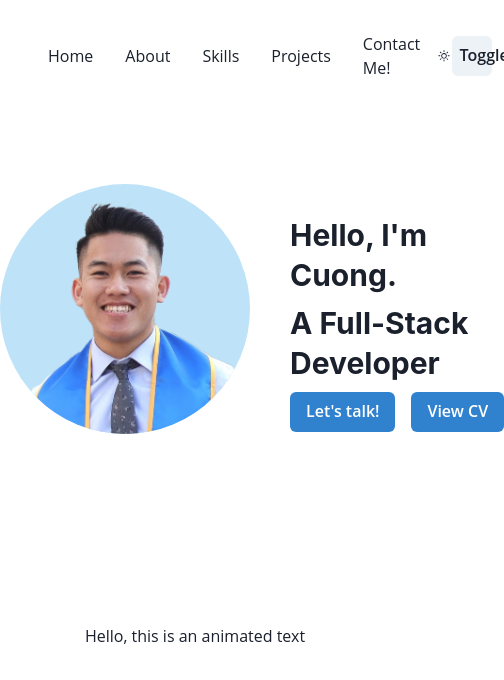
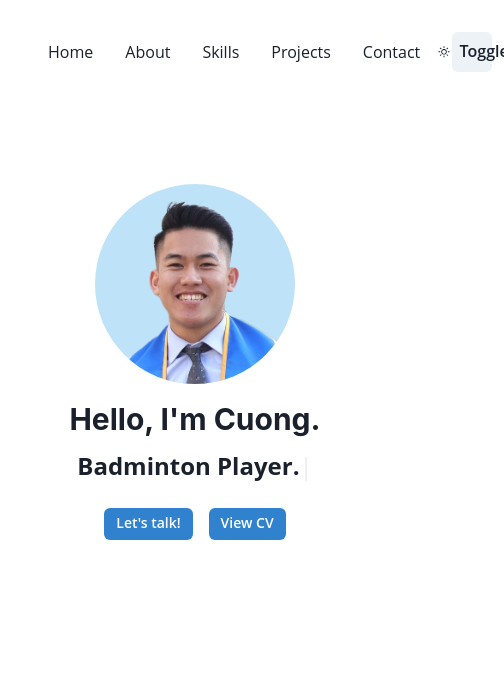
Before and after one commit to cuonglyy/portfolio-website, a React (Create React App) app: page / in a window 390 px wide. Shown: the top 680 px of the page, 504 px wide, since content can reach past the window. Built offline with nearby package versions, Linux system fonts and the light colour scheme.

Commit message:
Added styles.css and finished responsive header

```diff
--- a/package.json
+++ b/package.json
@@ -15,6 +15,8 @@
     "react-dom": "^18.2.0",
     "react-icons": "^4.4.0",
     "react-scripts": "5.0.1",
+    "react-type-animation": "^2.1.1",
+    "react-typed": "^1.2.0",
     "web-vitals": "^2.1.4"
   },
   "scripts": {
--- a/src/App.jsx
+++ b/src/App.jsx
@@ -9,10 +9,7 @@ function App() {
   return (
     <>
       <NavBar />
-      <Box
-        as='main'
-        pt='6.5em'
-      >
+      <Box as='main' pt='6.5em'>
         <Home />
         <About />
       </Box>
--- a/src/components/About.jsx
+++ b/src/components/About.jsx
@@ -3,7 +3,7 @@ import {
   Container,
   Flex,
 } from '@chakra-ui/react'
-import AnimatedText from './AnimatedText'
+
 
 
 const About = () => {
@@ -12,10 +12,8 @@ const About = () => {
       p='5em 0'
       maxW='container.md'
     >
-      <Flex
-        justifyContent='center'
-      >
-        Hello, this is an animated text
+      <Flex justifyContent='center'>
+
       </Flex>
     </Container>
   )
--- a/src/components/AnimatedText.jsx
+++ /dev/null
@@ -1,12 +0,0 @@
-import React from 'react'
-
-const AnimatedText = ( {text} ) => {
-
-  return (
-    <div>
-
-    </div>
-  )
-}
-
-export default AnimatedText
--- a/src/components/Home/CTA.jsx
+++ b/src/components/Home/CTA.jsx
@@ -10,19 +10,24 @@ import {
 const CTA = (props) => {
   return (
     <Flex gap={4} {...props}>
-      <Button colorScheme='blue' size='md'>
+      <Button
+        colorScheme='blue'
+        size={['sm','md','md']}
+      >
         <Link
           href='#contact'
-          style={{'textDecoration':'none'}}
         >
           Let's talk!
         </Link>
       </Button>
 
-      <Button colorScheme='blue' size='md'>
+      <Button
+        colorScheme='blue'
+        size={['sm','md','md']}
+      >
         <Link
           target='_blank'
-          style={{'textDecoration':'none'}}
+          /* Make sure to upload resume on google drive and insert here */
           href={RESUME}
         >
           View CV
--- a/src/components/Home/Home.jsx
+++ b/src/components/Home/Home.jsx
@@ -5,8 +5,11 @@ import {
   Grid,
   Image,
   Box,
-  Heading
+  Heading,
+  Text,
+  GridItem
 } from '@chakra-ui/react'
+import Typed from 'react-typed'
 import ME from '../../assets/pic.png'
 import CTA from './CTA.jsx'
 
@@ -14,36 +17,69 @@ const Home = () => {
   return (
     <Container
       p='5em 0'
-      maxW='container.md'
+      maxW={['container.md', 'container.sm', 'container.md']}
     >
       <Grid
-        templateColumns='1fr 2fr'
-        gap={10}
+        templateColumns={['1.1fr', '1fr 1.2fr', '1fr 1.1fr']}
+        gap={[4, 6, 10]}
+        alignItems={['center' ,'center', 'center']}
+        justifyItems={['center', 'normal', 'normal']}
+      >
+        <GridItem
+          ml={['none', 'auto', 'auto']}
         >
           <Box
             bg='blue.100'
-          boxSize='250px'
+            boxSize={['200px', '200px', '250px']}
             overflow='hidden'
             borderRadius='full'
           >
             <Image
               src={ME}
               alt='Cuong Ly'
-            h='550px'
+              h={['500px', '500px' ,'550px']}
               objectFit='cover'
               objectPosition='40% 60%'
             />
           </Box>
-
+        </GridItem>
+        <GridItem
+          width='100%'
+        >
           <Flex
             flexDir='column'
-          p='2em 0'
-          gap={2}
+            p={['0', '2.5em 0', '2.5em 0']}
+            gap={[2, 1, 2]}
+            alignItems={['center', 'flex-start', 'flex-start']}
           >
-          <Heading size='xl'>Hello, I'm Cuong.</Heading>
-          <Heading size='xl'>A Full-Stack Developer</Heading>
-          <CTA marginTop='auto' />
+            <Heading
+              size={['xl' ,'xl', 'xl']}
+            >
+              Hello, I'm Cuong.
+              </Heading>
+            <Typed
+              strings={[
+                "Full-Stack Developer.",
+                "Software Engineer.",
+                "Badminton Player.",
+                "Cat and Dog Lover.",
+              ]}
+              typeSpeed={35}
+              backSpeed={25}
+              loop
+            >
+              <Text
+                as='span'
+                fontWeight='bold'
+                fontSize={['2xl' ,'2xl', '3xl']}
+              />
+            </Typed>
+            <CTA
+              pt={[4, 6, 8]}
+            />
           </Flex>
+        </GridItem>
+
       </Grid>
     </Container>
   );
--- a/src/components/Navbar.jsx
+++ b/src/components/Navbar.jsx
@@ -30,7 +30,7 @@ const Navbar = () => {
         <Link href="#about">About</Link>
         <Link href="#skills">Skills</Link>
         <Link href="#Projects">Projects</Link>
-        <Link href="#contact">Contact Me!</Link>
+        <Link href="#contact">Contact</Link>
         <Button
           leftIcon={colorMode === 'light' ? <WiDaySunny/> : <WiMoonWaxing6/>}
           marginLeft="auto"
--- a/src/index.js
+++ b/src/index.js
@@ -1,6 +1,7 @@
 import React from 'react';
 import ReactDOM from 'react-dom/client';
-import theme from './theme.js'
+import theme from './styles/theme.js'
+import "./styles/style.css"
 import App from './App';
 import { ChakraProvider, ColorModeScript } from '@chakra-ui/react'
 
--- /dev/null
+++ b/src/styles/style.css
@@ -0,0 +1,18 @@
+.typed-cursor {
+  font-size: 36px;
+}
+
+
+/* ================== MEDIA QUERIES (MEDIUM DEVICES) ================== */
+@media screen and (max-width: 1024px) {
+  .typed-cursor {
+    font-size: 32px;
+  }
+}
+
+/* ================== MEDIA QUERIES (SMALL DEVICES) ================== */
+@media screen and (max-width: 600px) {
+  .typed-cursor {
+    font-size: 24px;
+  }
+}
--- a/src/theme.js
+++ b/src/styles/theme.js
@@ -5,6 +5,9 @@ const styles = {
     body: {
       fontFamily: `'Open Sans', sans-serif`,
     },
+    html: {
+      scrollBehavior: "smooth"
+    }
   },
 }
 
@@ -13,9 +16,20 @@ const config = {
   useSystemColorMode: false
 }
 
+const components = {
+  Link: {
+    baseStyle: {
+      _hover: {
+        textDecoration: "none",
+      },
+    }
+  },
+}
+
 const overrides = {
   styles,
-  config
+  config,
+  components
 }
 
 const theme = extendTheme(overrides);
```
Also changed, not shown: 1 other file (tests, documents, lock files or other folders). Lines whose indentation alone changed are shown as unchanged.
